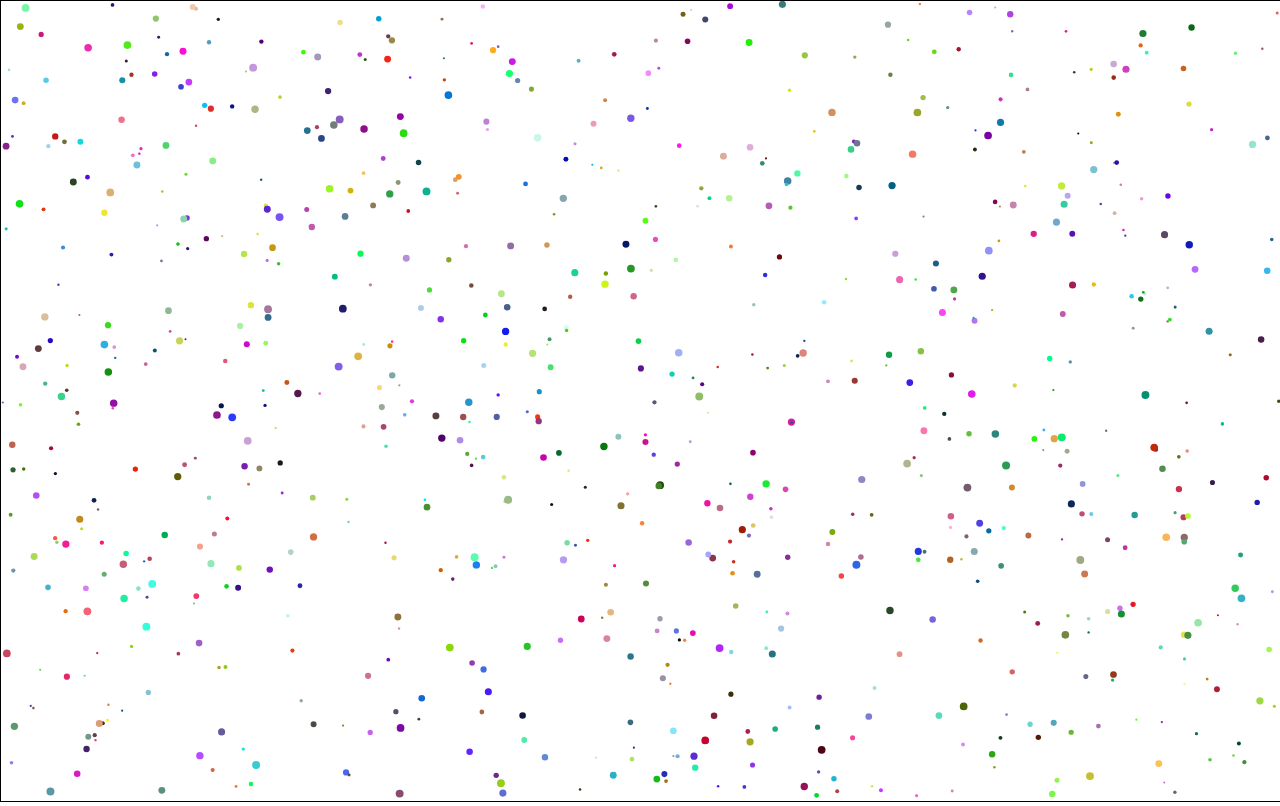
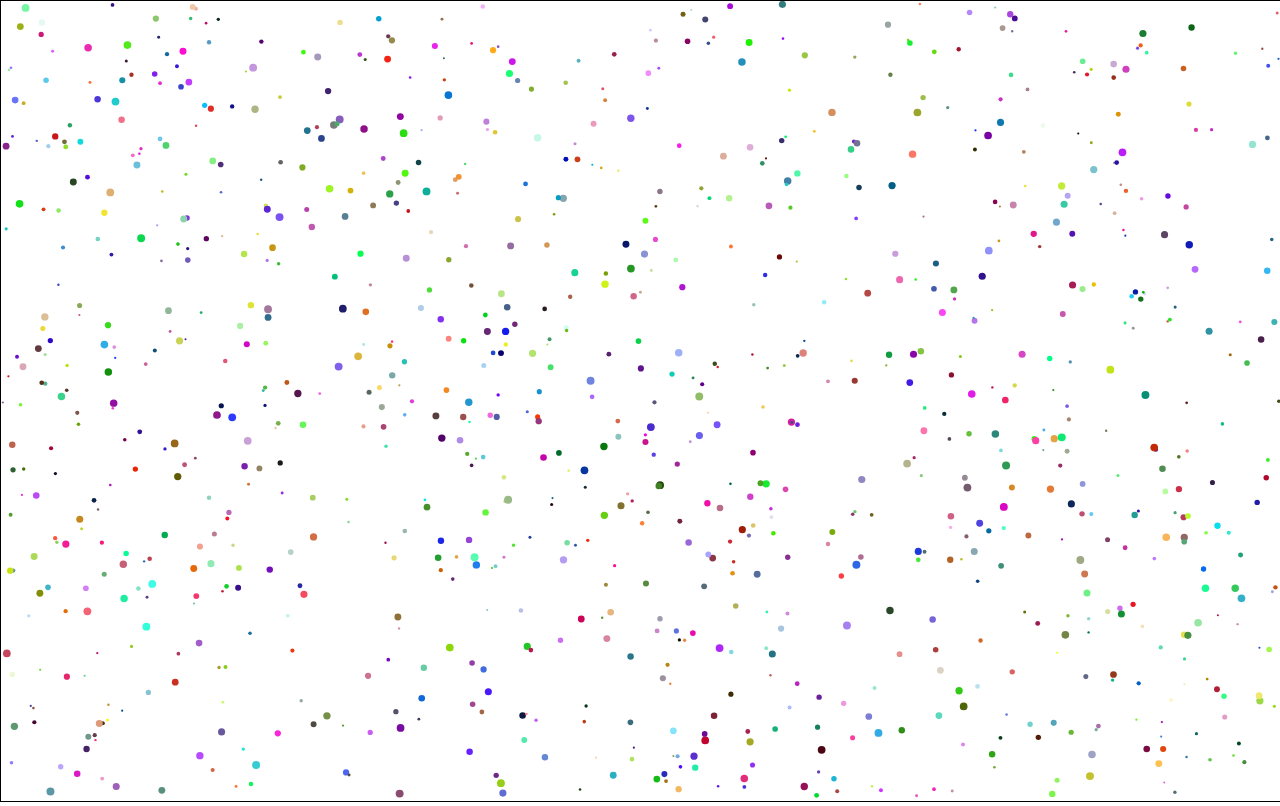
Before and after one commit to princekumarx/canvas, a plain HTML site: page index.html in a window 1280 px wide. Drawn offline with Linux system fonts and the light colour scheme.

Commit message:
100 circles

```diff
--- a/script.js
+++ b/script.js
@@ -180,7 +180,7 @@ const init = ()=>
 
 {
   newArray= [];
-  for(var i = 0; i<800; i++){
+  for(var i = 0; i<1000; i++){
   let radius = Math.random() * 3 + 1;
   let x = Math.random() * (innerWidth - radius * 3) + radius;
 let y =Math.random() * (innerHeight - radius * 3) + radius;
```
Also changed, not shown: index.html (+1 -1 lines).
